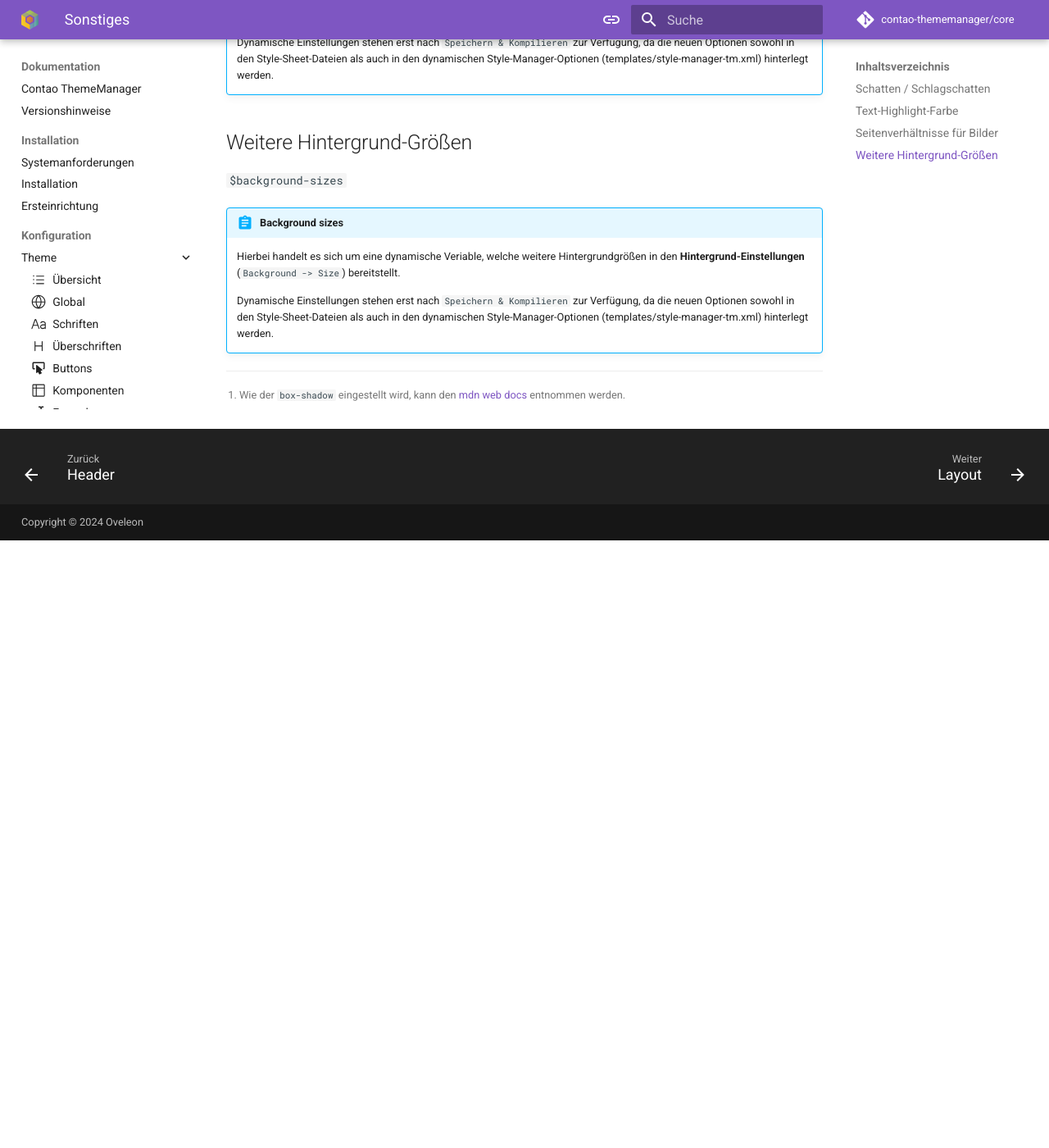
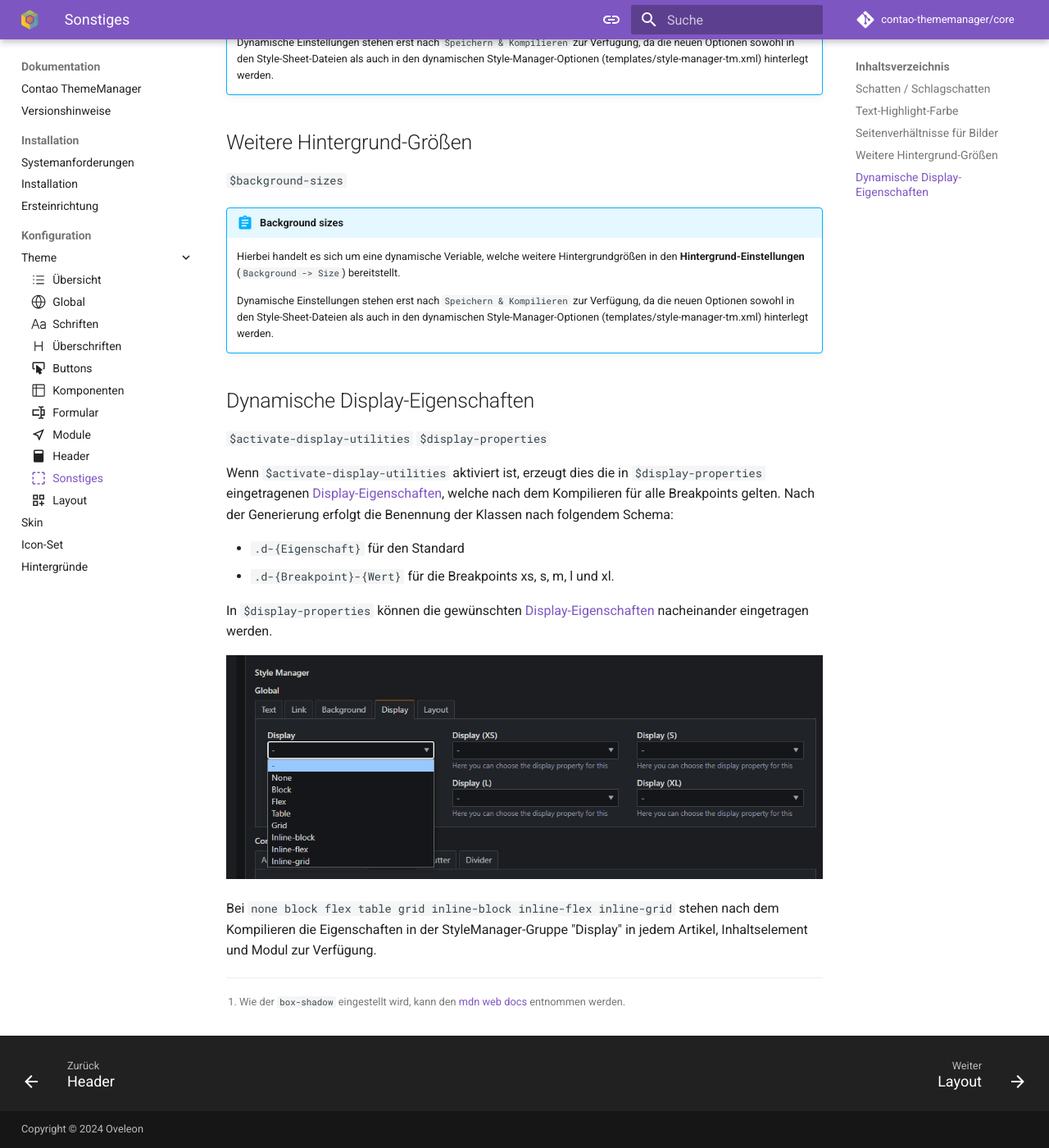
Before and after one commit to contao-thememanager/docs, an MkDocs documentation site: the page built from docs/pages/docs/configuration/theme/miscellaneous.md, in a window 1280 px wide and 1400 px high, scrolled down 1255 px. Shown: the whole window at 82% size. Built offline with MkDocs 1.6.1 and Material for MkDocs 9.7.7, drawn with Linux system fonts in a browser that asks for light colours; comment, search, counter and statistics services are not loaded; before the commit the page ends 1914 px from its top, so only the background shows below that.

````diff
--- a/docs/pages/docs/configuration/theme/miscellaneous.md
+++ b/docs/pages/docs/configuration/theme/miscellaneous.md
@@ -90,5 +90,26 @@ wenn <span style="background: var(--md-primary-fg-color); color: #FFF">Text auf
     den Style-Sheet-Dateien als auch in den dynamischen Style-Manager-Optionen (templates/style-manager-tm.xml)
     hinterlegt werden.
 
+## Dynamische Display-Eigenschaften
+
+`$activate-display-utilities` `$display-properties`
+
+Wenn `$activate-display-utilities` aktiviert ist, erzeugt dies die in `$display-properties`
+eingetragenen [Display-Eigenschaften](https://developer.mozilla.org/en-US/docs/Web/CSS/display), welche nach dem
+Kompilieren für alle Breakpoints gelten. Nach der Generierung erfolgt die Benennung der Klassen nach folgendem Schema:
+
+* ```.d-{Eigenschaft}``` für den Standard
+* ```.d-{Breakpoint}-{Wert}``` für die Breakpoints xs, s, m, l und xl.
+
+In `$display-properties` können die gewünschten
+[Display-Eigenschaften](https://developer.mozilla.org/en-US/docs/Web/CSS/display) nacheinander eingetragen werden.
+
+![Dynamisch generierte Display-Eigenschaften](../../../../assets/configuration/misc/display-properties.png){loading=lazy}
+
+Bei
+```none block flex table grid inline-block inline-flex inline-grid```
+stehen nach dem Kompilieren die Eigenschaften in der StyleManager-Gruppe "Display" in jedem Artikel, Inhaltselement und
+Modul zur Verfügung.
+
 [^1]: Wie der `box-shadow` eingestellt wird, kann
 den [mdn web docs](https://developer.mozilla.org/en-US/docs/Web/CSS/box-shadow) entnommen werden.
````
Also changed, not shown: docs/assets/configuration/misc/display-properties.png (added).
